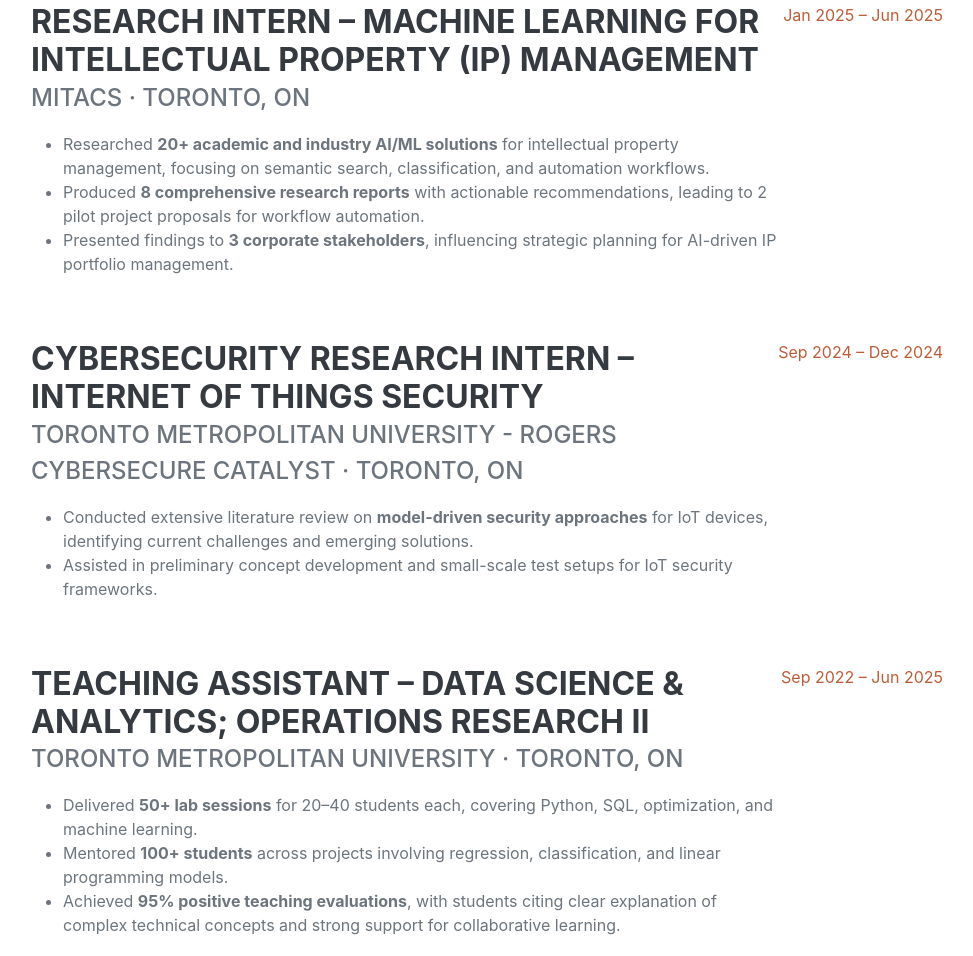
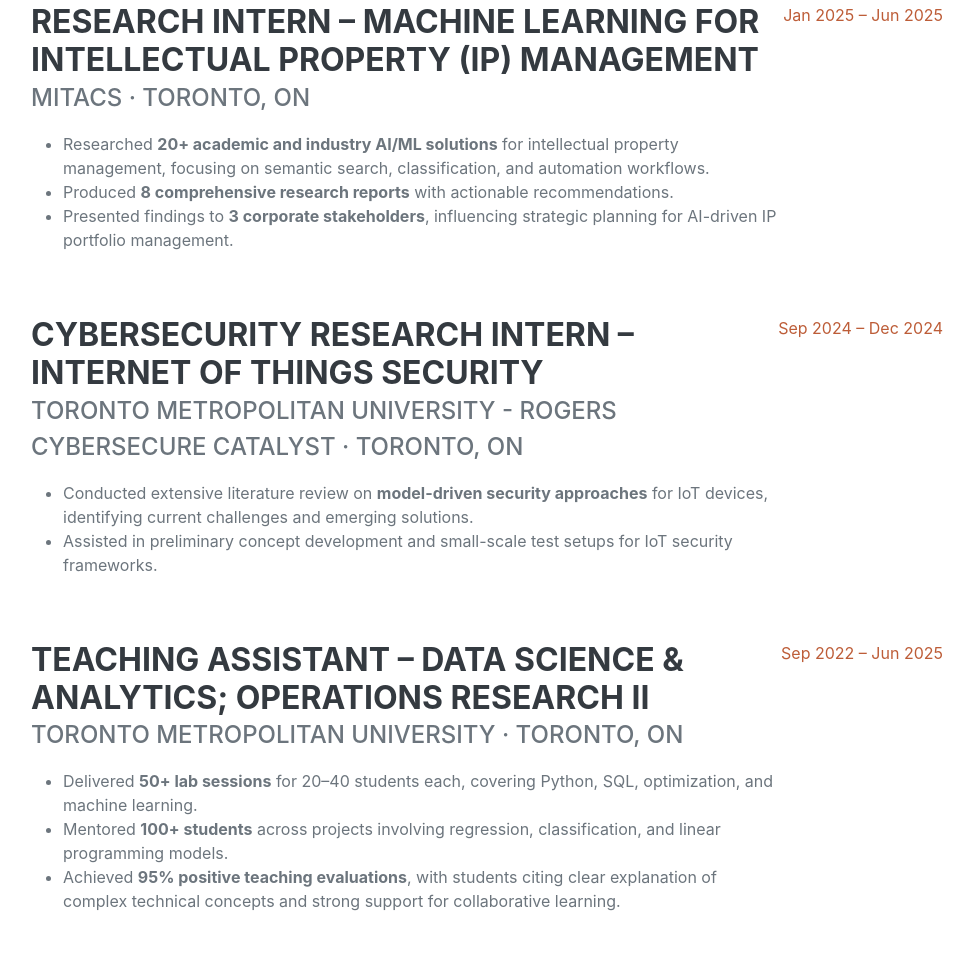
Before and after one commit to sahilpbhatt/sahilbhatt.github.io, a website: page index.html in a window 1280 px wide. Shown: the part 1546-2502 px from the top of the page, without its empty margins (289-1262 px from the left). Drawn offline with nearby package versions, Linux system fonts and the light colour scheme; a web font is replaced by a local one.

Commit message:
Update index.html

```diff
--- a/index.html
+++ b/index.html
@@ -100,7 +100,7 @@
               <div class="subheading mb-3">Mitacs · Toronto, ON</div>
               <ul>
                 <li>Researched <strong>20+ academic and industry AI/ML solutions</strong> for intellectual property management, focusing on semantic search, classification, and automation workflows.</li>
-                <li>Produced <strong>8 comprehensive research reports</strong> with actionable recommendations, leading to 2 pilot project proposals for workflow automation.</li>
+                <li>Produced <strong>8 comprehensive research reports</strong> with actionable recommendations.</li>
                 <li>Presented findings to <strong>3 corporate stakeholders</strong>, influencing strategic planning for AI-driven IP portfolio management.</li>
               </ul>
             </div>
@@ -175,7 +175,6 @@
             <ul class="list-unstyled">
               <li class="mb-2">
                 <strong>CORS Annual Conference 2025</strong> · Edmonton, AB, Canada
-                <br><small class="text-muted">Finalist for Gilbert Laporte Student Paper Award</small>
               </li>
               <li class="mb-2">
                 <strong>INFORMS Computing Society Conference 2025</strong> · University of Toronto, ON, Canada
```
